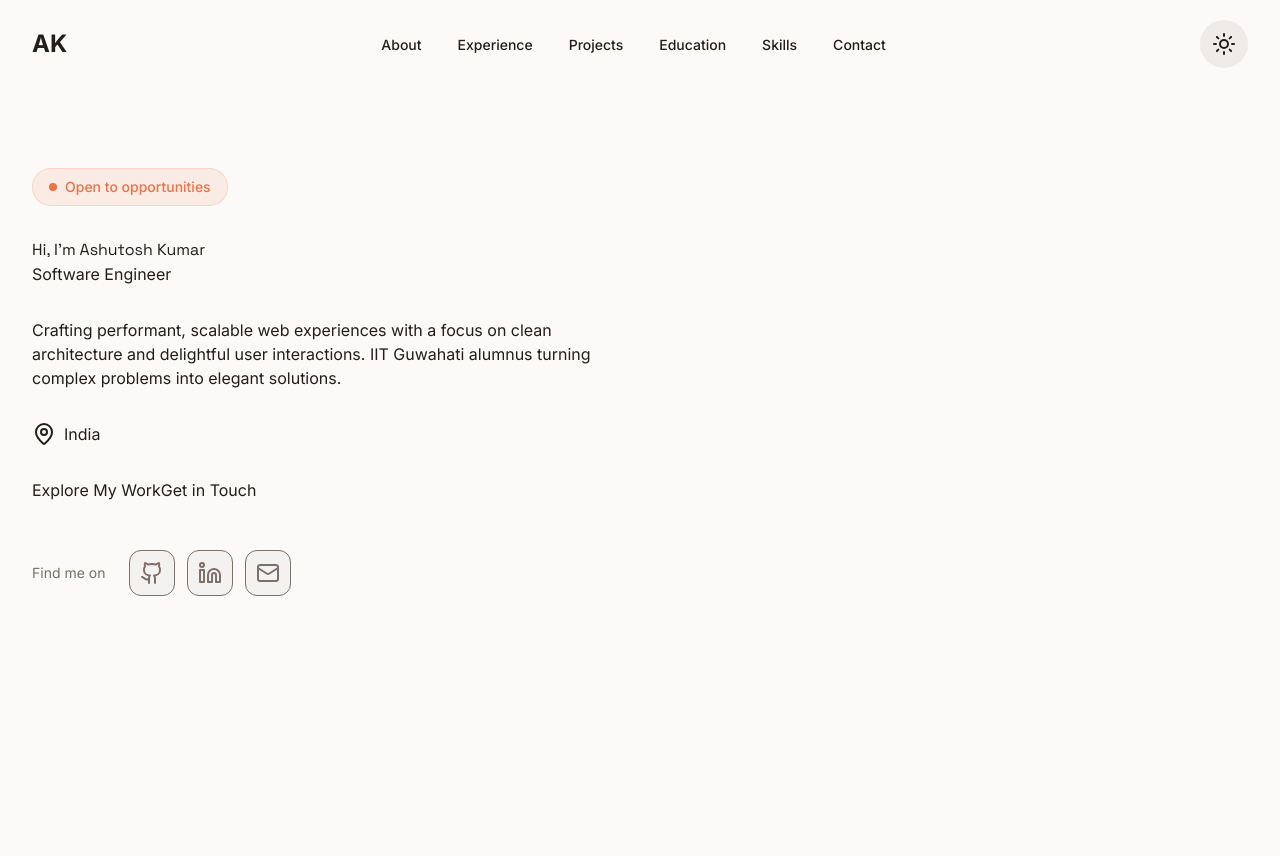
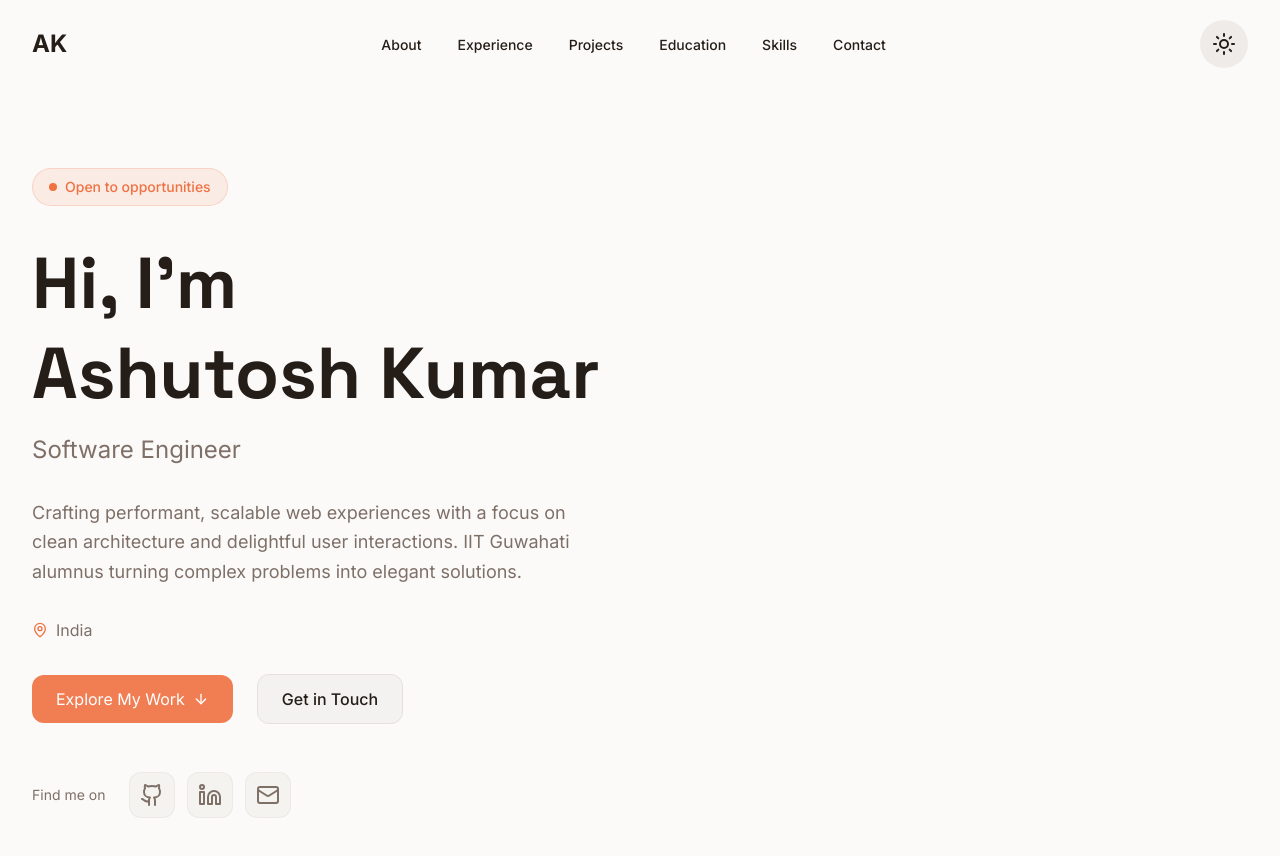
Before and after one commit to Ashu112/Portfolio-v2, a Next.js app: page / in a window 1280 px wide. Shown: the top 856 px of the page. Built offline with nearby package versions, Linux system fonts and the light colour scheme.

Commit message:
hero section text ready

```diff
--- a/src/app/globals.css
+++ b/src/app/globals.css
@@ -7,7 +7,7 @@
   --color-primary: hsl(var(--primary));
   --color-primary-foreground: hsl(var(--primary-foreground));
 
-  --color-border: hasl(var(--border));
+  --color-border: hsl(var(--border));
 
   --color-muted: hsl(var(--muted));
   --color-muted-foreground: hsl(var(--muted-foreground));
--- a/src/components/Hero.tsx
+++ b/src/components/Hero.tsx
@@ -1,4 +1,11 @@
-import { Github, Linkedin, LucideIcon, Mail, MapPin } from 'lucide-react';
+import {
+  ArrowDown,
+  Github,
+  Linkedin,
+  LucideIcon,
+  Mail,
+  MapPin,
+} from 'lucide-react';
 
 type SocialLinkTypes = {
   name: string;
@@ -27,22 +34,39 @@ export default function Hero() {
               <span className="bg-primary h-2 w-2 rounded-full"></span>
               Open to opportunities
             </div>
-            <div>
-              <h1>Hi, I&apos;m Ashutosh Kumar</h1>
-              <div>Software Engineer</div>
+            <div className="space-y-4">
+              <h1 className="text-5xl leading-tight font-bold sm:text-6xl lg:text-7xl">
+                <span className="text-foreground"> Hi, I&apos;m</span>
+                <br />
+                <span> Ashutosh Kumar</span>
+              </h1>
+              <p className="text-muted-foreground text-xl sm:text-2xl">
+                Software Engineer
+              </p>
             </div>
-            <p>
+            <p className="text-muted-foreground max-w-xl text-lg leading-relaxed">
               Crafting performant, scalable web experiences with a focus on
               clean architecture and delightful user interactions. IIT Guwahati
               alumnus turning complex problems into elegant solutions.
             </p>
-            <div className="inline-flex gap-2">
-              <MapPin />
-              India
+            <div className="text-muted-foreground flex items-center gap-2">
+              <MapPin className="text-primary h-4 w-4" />
+              <span>India</span>
             </div>
-            <div>
-              <button>Explore My Work</button>
-              <button>Get in Touch</button>
+            <div className="flex items-center gap-6">
+              <a
+                href="#"
+                className="text-primary-foreground bg-primary/90 inline-flex items-center gap-2 rounded-xl px-6 py-3"
+              >
+                <span>Explore My Work</span>
+                <ArrowDown className="h-4 w-4" />
+              </a>
+              <a
+                href="#"
+                className="bg-muted/50 border-border inline-flex items-center gap-2 rounded-xl border px-6 py-3 font-medium"
+              >
+                Get in Touch
+              </a>
             </div>
             <div className="flex items-center gap-6 pt-4">
               <span className="text-muted-foreground text-sm">Find me on</span>
--- a/src/components/ThemeSwitch.tsx
+++ b/src/components/ThemeSwitch.tsx
@@ -2,12 +2,17 @@
 
 import { Moon, Sun } from 'lucide-react';
 import { useTheme } from 'next-themes';
+import { useEffect, useState } from 'react';
 
 export default function ThemeSwitch() {
+  const [mounted, setMounted] = useState(false);
   const { setTheme, resolvedTheme } = useTheme();
   const isDark = resolvedTheme === 'dark';
 
-  if (!resolvedTheme) return null;
+  // eslint-disable-next-line react-hooks/exhaustive-deps
+  useEffect(() => setMounted(true));
+
+  if (!mounted) return null;
 
   return (
     <button
```
